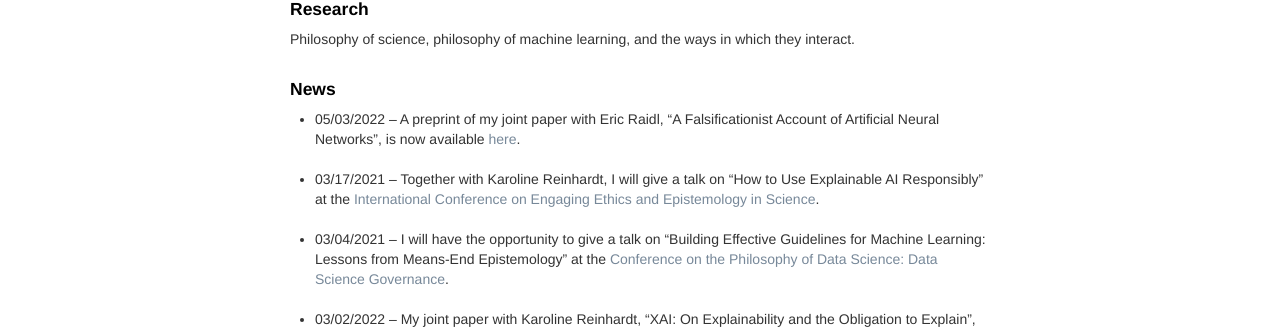
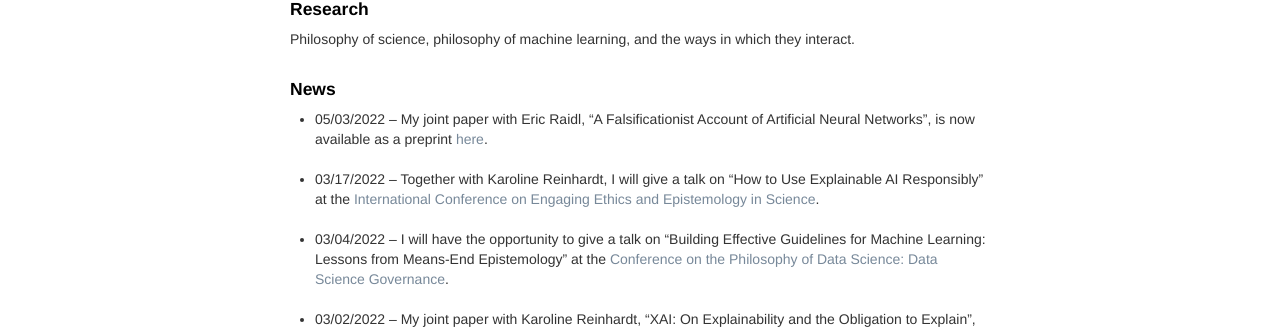
Before and after one commit to oliverbuchholz/oliverbuchholz.github.io, a Jekyll site: the page built from index.md, in a window 1280 px wide. Shown: the part 283-614 px from the top of the page. Built offline with Jekyll 4.4.1, drawn with Linux system fonts in a browser that asks for light colours.

Commit message:
fixed typo

```diff
--- a/index.md
+++ b/index.md
@@ -21,13 +21,13 @@ Philosophy of science, philosophy of machine learning, and the ways in which the
 <h4> News </h4>
 
 <ul>
-<li> 05/03/2022 &ndash; A preprint of my joint paper with Eric Raidl, &ldquo;A Falsificationist Account of Artificial Neural Networks&rdquo;, is now available <a href="https://arxiv.org/abs/2205.01421" target="_blank">here</a>.<br><br>
+<li> 05/03/2022 &ndash; My joint paper with Eric Raidl, &ldquo;A Falsificationist Account of Artificial Neural Networks&rdquo;, is now available as a preprint <a href="https://arxiv.org/abs/2205.01421" target="_blank">here</a>.<br><br>
 </li>
 
-<li> 03/17/2021 &ndash; Together with Karoline Reinhardt, I will give a talk on &ldquo;How to Use Explainable AI Responsibly&rdquo; at the <a href="https://grk2073.org/eesconference2022/" target="_blank">International Conference on Engaging Ethics and Epistemology in Science</a>.<br><br>
+<li> 03/17/2022 &ndash; Together with Karoline Reinhardt, I will give a talk on &ldquo;How to Use Explainable AI Responsibly&rdquo; at the <a href="https://grk2073.org/eesconference2022/" target="_blank">International Conference on Engaging Ethics and Epistemology in Science</a>.<br><br>
 </li>
 
-<li> 03/04/2021 &ndash; I will have the opportunity to give a talk on &ldquo;Building Effective Guidelines for Machine Learning: Lessons from Means-End Epistemology&rdquo; at the <a href="https://www.frankfurt-school.de/home/research/conferences-workshops/ds-2022" target="_blank">Conference on the Philosophy of Data Science: Data Science Governance</a>.<br><br>
+<li> 03/04/2022 &ndash; I will have the opportunity to give a talk on &ldquo;Building Effective Guidelines for Machine Learning: Lessons from Means-End Epistemology&rdquo; at the <a href="https://www.frankfurt-school.de/home/research/conferences-workshops/ds-2022" target="_blank">Conference on the Philosophy of Data Science: Data Science Governance</a>.<br><br>
 </li>
 
 <li> 03/02/2022 &ndash; My joint paper with Karoline Reinhardt, &ldquo;XAI: On Explainability and the Obligation to Explain&rdquo;, has been accepted for presentation at the workshop <a href="https://juanmduran.net/xai4/" target="_blank">&ldquo;Issues in XAI &num;4 &ndash; Explanatory AI: Between Ethics and Epistemology&rdquo;</a>.<br><br>
```
